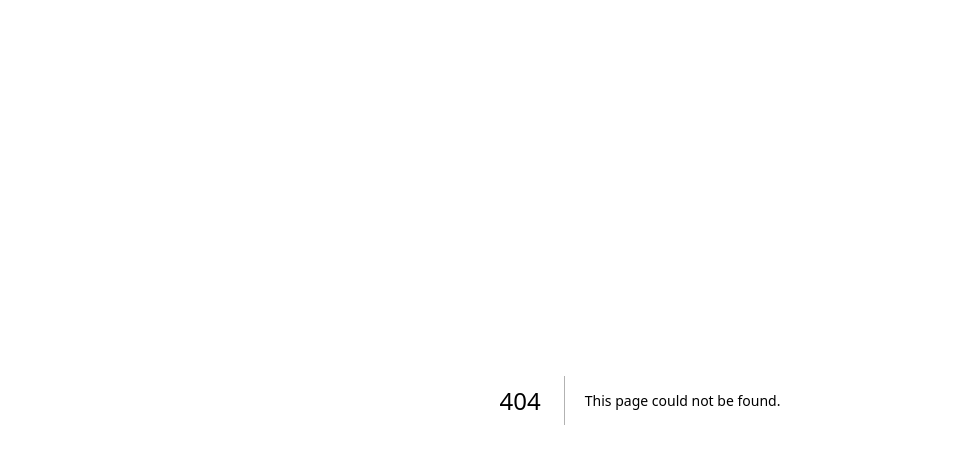
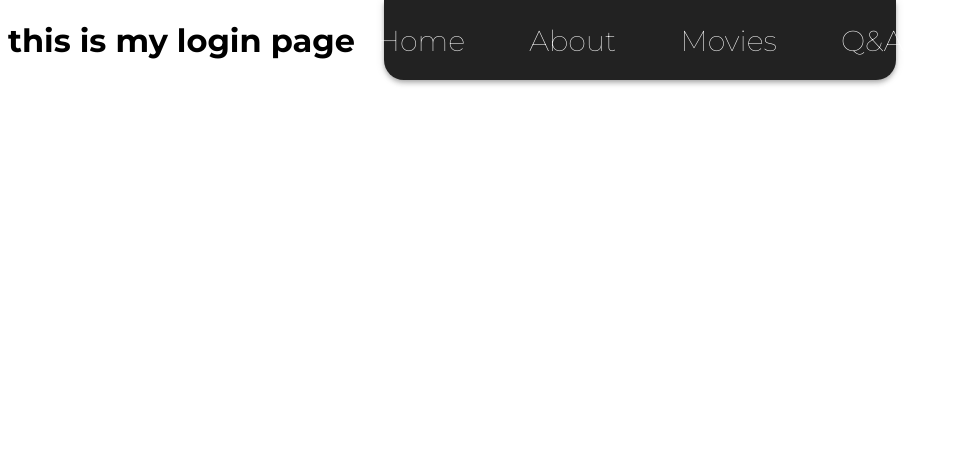
Before and after one commit to minsbee/crud_test, a Next.js app: page /login in a window 1280 px wide. Before the commit this address had no page. Shown: the top 464 px of the page, without its empty margins (0-954 px from the left). Built offline with nearby package versions, Linux system fonts and the light colour scheme.

Commit message:
test ver 1.0.8 (로그인 파일 경로 수정 및 일부 오류 수정)

```diff
--- /dev/null
+++ b/src/app/login/page.tsx
@@ -0,0 +1,13 @@
+import NavBar from "@/styles/nav_bar"
+
+
+const Login = () => {
+    return (
+        <div>
+            <NavBar />
+            <h1>this is my login page</h1>
+        </div>
+    )
+}
+
+export default Login;
--- a/src/styles/login_menu.tsx
+++ b/src/app/login_menu.tsx
@@ -47,8 +47,8 @@ const LoginMenu = () =>  {
       <HeaderBackWrap>
         <LogoWrap />
         <LoginMenuWrap>
-          <LoginMenuBtns href={ '/' }>Sign In</LoginMenuBtns>
-          <LoginMenuBtns href={ '/' }>Sign Up</LoginMenuBtns>
+          <LoginMenuBtns href={ './login' }>Sign In</LoginMenuBtns>
+          <LoginMenuBtns href={ '../' }>Sign Up</LoginMenuBtns>
         </LoginMenuWrap>
       </HeaderBackWrap>
     )
--- a/src/app/page.tsx
+++ b/src/app/page.tsx
@@ -1,7 +1,7 @@
-import LoginMenu from "@/styles/login_menu"
+import LoginMenu from "@/app/login_menu"
 import NavBar from "@/styles/nav_bar"
 
-export default function Home() {
+const Home =() => {
   return (
     <div>
       <NavBar />
@@ -9,3 +9,5 @@ export default function Home() {
     </div>
   )
 }
+
+export default Home;
```
